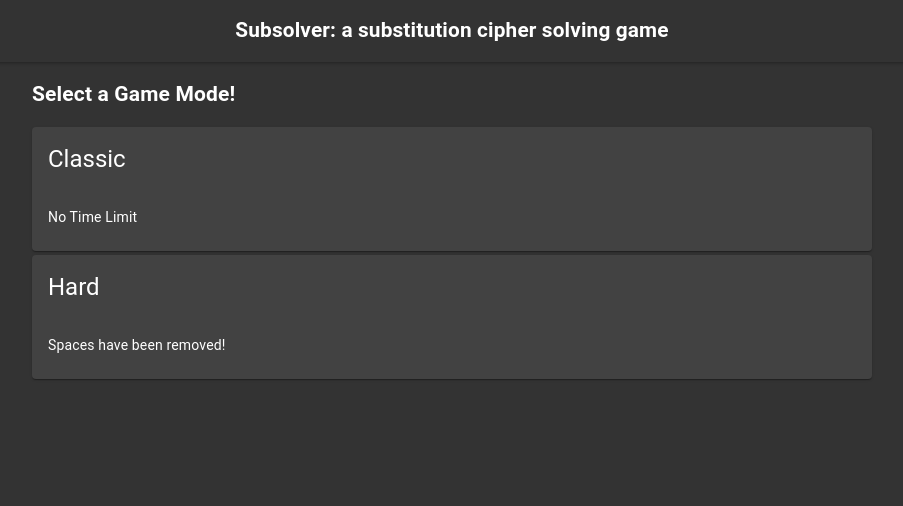
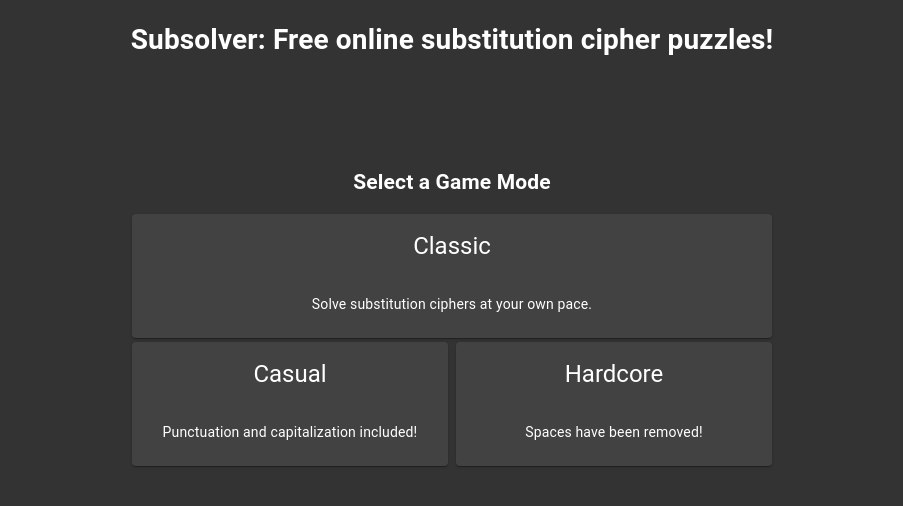
Before and after one commit to evinism/subsolver2, a React (Create React App) app: page / in a window 1280 px wide. Shown: the top 506 px of the page, without its empty margins (188-1091 px from the left). Built offline with nearby package versions, Linux system fonts and the light colour scheme.

Commit message:
new mode, vaguely new skin

```diff
--- a/src/App.css
+++ b/src/App.css
@@ -4,7 +4,7 @@
   background-color: #333;
   color: white;
   /* To disable margin stack */
-  padding-bottom: 1px;
+  padding: 1px 0;
 }
 
 span.locked {
--- a/src/App.tsx
+++ b/src/App.tsx
@@ -1,7 +1,6 @@
 import "./App.css";
 import Classic from "./pages/Classic";
 import Home from "./pages/Home";
-import Header from "./Header";
 import { BrowserRouter as Router, Switch, Route } from "react-router-dom";
 import CssBaseline from "@material-ui/core/CssBaseline";
 import { createMuiTheme, ThemeProvider } from "@material-ui/core";
@@ -17,13 +16,21 @@ function App() {
     <div className="App">
       <ThemeProvider theme={theme}>
         <Router>
-          <Header />
           <Switch>
+            <Route path="/classic">
+              <Classic headerText="Classic" />
+            </Route>
             <Route path="/hard">
-              <Classic gameModifiers={{ hideSpaces: true }} />
+              <Classic
+                gameModifiers={{ hideSpaces: true }}
+                headerText="Hardcore"
+              />
             </Route>
-            <Route path="/classic">
-              <Classic />
+            <Route path="/casual">
+              <Classic
+                headerText="Casual"
+                gameModifiers={{ showPunctuation: true, keepCapitals: true }}
+              />
             </Route>
             <Route path="/">
               <Home />
--- a/src/pages/Classic.css
+++ b/src/pages/Classic.css
@@ -51,3 +51,7 @@
   padding: 0.25rem;
   color: lightgray;
 }
+
+.classic-page header {
+  text-align: center;
+}
--- a/src/pages/Classic.tsx
+++ b/src/pages/Classic.tsx
@@ -8,9 +8,12 @@ import { getAllSolved, setSolved } from "../solvedStore";
 
 type GameModifiers = {
   hideSpaces?: boolean;
+  showPunctuation?: boolean;
+  keepCapitals?: boolean;
 };
 
 interface ClassicProps {
+  headerText: string;
   gameModifiers?: GameModifiers;
 }
 
@@ -25,7 +28,7 @@ const chooseUnsolvedIfPossible = () => {
   return choose(unsolved);
 };
 
-const Classic = ({ gameModifiers }: ClassicProps) => {
+const Classic = ({ gameModifiers, headerText }: ClassicProps) => {
   const [plainText, setPlainText] = useState(chooseUnsolvedIfPossible());
   const [events, setEvents] = useState<string[]>([
     `Started puzzle #${plainText.id}`,
@@ -45,7 +48,11 @@ const Classic = ({ gameModifiers }: ClassicProps) => {
   };
 
   return (
-    <article className="main-content classic-page">
+    <div className="classic-page">
+      <header>
+        <h2>Subsolver: {headerText}</h2>
+      </header>
+      <article className="main-content">
         <header className="puzzle-header">
           <span>Puzzle #{plainText.id}</span>
           <span>
@@ -60,7 +67,6 @@ const Classic = ({ gameModifiers }: ClassicProps) => {
             forceUpdate();
           }}
           pushEvent={pushEvent}
-        hideSpaces={gameModifiers?.hideSpaces}
           solvedOverlay={
             <div className="success-overlay">
               <div>
@@ -76,6 +82,7 @@ const Classic = ({ gameModifiers }: ClassicProps) => {
               </div>
             </div>
           }
+          {...gameModifiers}
         />
         <p>
           Press two letters simultaneously to swap them!
@@ -84,6 +91,7 @@ const Classic = ({ gameModifiers }: ClassicProps) => {
         </p>
         <EventStream events={events} />
       </article>
+    </div>
   );
 };
 
--- a/src/pages/Home.css
+++ b/src/pages/Home.css
@@ -1,3 +1,12 @@
 .home-page a {
   text-decoration: none;
 }
+
+.home-page .main-content {
+  top: calc(23vh - 6rem);
+  max-width: 40rem;
+}
+
+.home-page {
+  text-align: center;
+}
--- a/src/pages/Home.tsx
+++ b/src/pages/Home.tsx
@@ -1,6 +1,7 @@
 import { Link } from "react-router-dom";
 import { Card, CardHeader, CardContent, Grid } from "@material-ui/core";
 import "./Home.css";
+import Header from "../Header";
 
 interface GameModeLinkProps {
   to: string;
@@ -11,7 +12,7 @@ interface GameModeLinkProps {
 const GameModeLink = ({ to, title, description }: GameModeLinkProps) => (
   <Grid item xs>
     <Link to={to}>
-      <Card>
+      <Card className="game-mode-card">
         <CardHeader title={title} />
         <CardContent>{description}</CardContent>
       </Card>
@@ -20,18 +21,30 @@ const GameModeLink = ({ to, title, description }: GameModeLinkProps) => (
 );
 
 const Home = () => (
-  <div className="main-content home-page">
-    <h2>Select a Game Mode!</h2>
+  <div className="home-page">
+    <h1>Subsolver: Free online substitution cipher puzzles!</h1>
+    <article className="main-content">
+      <h2>Select a Game Mode</h2>
       <Grid container spacing={1}>
-      <GameModeLink to="/classic" title="Classic" description="No Time Limit" />
+        <GameModeLink
+          to="/classic"
+          title="Classic"
+          description="Solve substitution ciphers at your own pace."
+        />
       </Grid>
       <Grid container spacing={1}>
         <GameModeLink
+          to="/casual"
+          title="Casual"
+          description="Punctuation and capitalization included!"
+        />
+        <GameModeLink
           to="/hard"
-        title="Hard"
+          title="Hardcore"
           description="Spaces have been removed!"
         />
       </Grid>
+    </article>
   </div>
 );
 
--- a/src/puzzle/CipherTextDisplay.tsx
+++ b/src/puzzle/CipherTextDisplay.tsx
@@ -7,7 +7,8 @@ const CipherTextDisplay = ({ text, lockedLetters }: CipherTextDisplayProps) => {
   const children = text.split("").map((letter, index) => (
     <span
       className={
-        "puzzle-letter " + (lockedLetters.has(letter) ? "locked" : "unlocked")
+        "puzzle-letter " +
+        (lockedLetters.has(letter.toLowerCase()) ? "locked" : "unlocked")
       }
       key={letter + index}
     >
--- a/src/puzzle/Puzzle.tsx
+++ b/src/puzzle/Puzzle.tsx
@@ -15,6 +15,8 @@ interface PuzzleProps {
   solvedOverlay: ReactElement;
   pushEvent: (evtStr: string) => unknown;
   hideSpaces?: boolean;
+  showPunctuation?: boolean;
+  keepCapitals?: boolean;
 }
 
 function Puzzle({
@@ -22,7 +24,9 @@ function Puzzle({
   onComplete,
   solvedOverlay,
   pushEvent,
-  hideSpaces = false,
+  hideSpaces,
+  showPunctuation,
+  keepCapitals,
 }: PuzzleProps) {
   const initialMapping = useMemo(() => findInitialMapping(text), [text]);
   const [mapping, setMapping] = useState<string>(initialMapping);
@@ -81,7 +85,11 @@ function Puzzle({
       <Card className="puzzle-overlayable">
         <div className={complete ? " blurred" : ""}>
           <CipherTextDisplay
-            text={applyMapping(text, mapping, !hideSpaces)}
+            text={applyMapping(text, mapping, {
+              hideSpaces,
+              showPunctuation,
+              keepCapitals,
+            })}
             lockedLetters={lockedLetters}
           />
         </div>
--- a/src/puzzle/mapping.ts
+++ b/src/puzzle/mapping.ts
@@ -1,23 +1,50 @@
 import { alphabet, frequencyOrder } from "../constants";
 
-const _normalizeText = (text: string, keepSpaces: boolean) =>
-  text
-    .toLowerCase()
-    .replace(/[-\s]+/g, " ")
-    .replace(keepSpaces ? /[^a-z ]/g : /[^a-z]/g, "");
+interface MappingOptions {
+  hideSpaces?: boolean;
+  showPunctuation?: boolean;
+  keepCapitals?: boolean;
+}
+
+const _normalizeText = (
+  inText: string,
+  {
+    hideSpaces = false,
+    showPunctuation = false,
+    keepCapitals = false,
+  }: MappingOptions
+) => {
+  let text = inText;
+  if (!keepCapitals) {
+    text = text.toLowerCase();
+  }
+  text = text.replace(/[\s]+/g, " ");
+  if (!showPunctuation) {
+    text = text.replace(/-/g, " ");
+  }
+  if (!showPunctuation) {
+    const rejectionRegex = hideSpaces ? /[^a-zA-Z]/g : /[^a-zA-Z ]/g;
+    text = text.replace(rejectionRegex, "");
+  }
+  return text;
+};
 
 export const applyMapping = (
   text: string,
   mapping: string,
-  showSpaces = false
+  mappingOptions: MappingOptions = {}
 ) =>
-  _normalizeText(text, showSpaces)
+  _normalizeText(text, mappingOptions)
     .split("")
     .map((letter) => {
-      if (letter === " ") {
+      // For both capital and lowercase letters
+      const fullMapping = mapping + mapping.toUpperCase();
+      const fullAlphabet = alphabet + alphabet.toUpperCase();
+      const idx = fullAlphabet.indexOf(letter);
+      if (idx === -1) {
         return letter;
       } else {
-        return mapping[alphabet.indexOf(letter)];
+        return fullMapping[fullAlphabet.indexOf(letter)];
       }
     })
     .join("");
@@ -43,7 +70,7 @@ const _getLetterCounts = (normalizedText: string) => {
 };
 
 export const findInitialMapping = (text: string) => {
-  const normalized = _normalizeText(text, false);
+  const normalized = _normalizeText(text, { hideSpaces: true });
   const letterCounts = Object.entries(_getLetterCounts(normalized));
   letterCounts.sort((a, b) => b[1] - a[1]);
   const mappingEntries = letterCounts.map(([letter], index) => [
```
Lines whose indentation alone changed are shown as unchanged.
